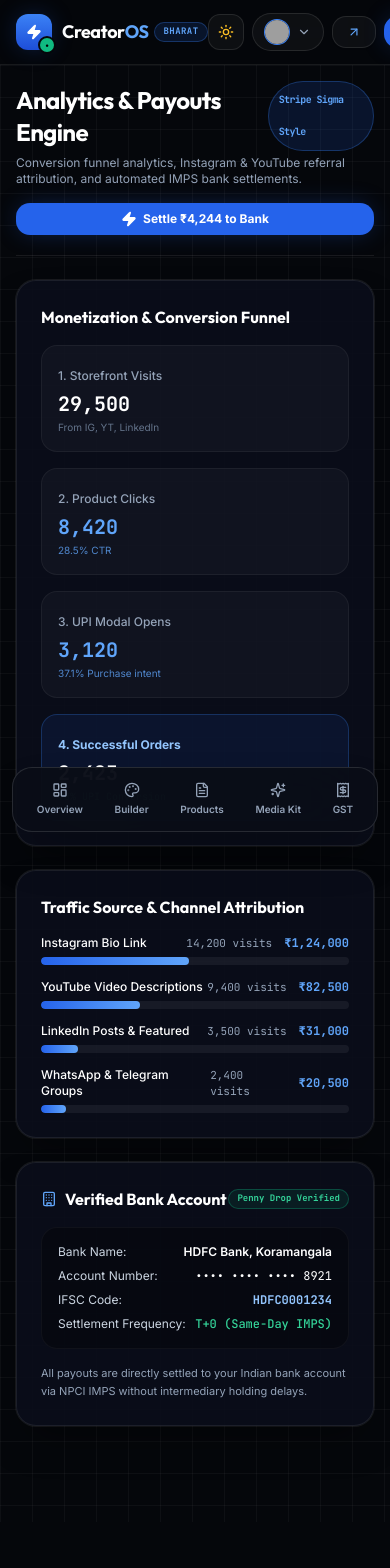
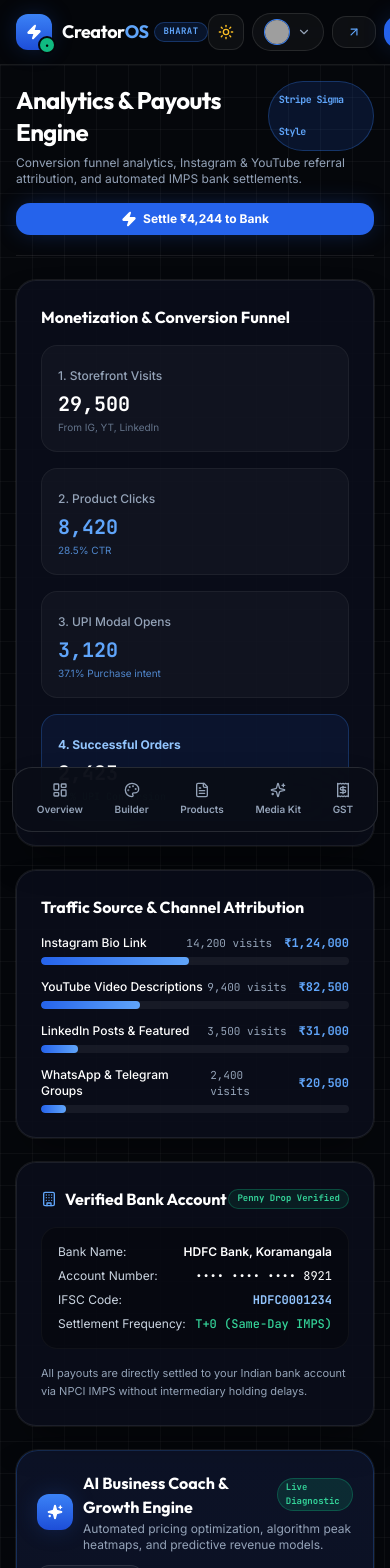
Before and after one commit to Khushiatgithub/CreatorOS-Bharat, a Next.js app: page /dashboard/analytics in a window 390 px wide. Shown: the top 1568 px of the page. Before the commit the page ends 1522 px from the top, so only its background shows below. Built offline with nearby package versions, Linux system fonts and the light colour scheme; grey boxes are pictures that could not be loaded.

Commit message:
Embed AI Business Coach into Analytics & Payouts Engine and refine responsive growth levers

```diff
--- a/src/app/dashboard/analytics/page.tsx
+++ b/src/app/dashboard/analytics/page.tsx
@@ -13,6 +13,8 @@
   ShieldCheck,
   Building
 } from 'lucide-react';
+import { formatINR, formatINRDecimal } from '@/lib/gst';
+import AIBusinessCoachWidget from '@/components/dashboard/AIBusinessCoach';
 import {
   AnimatedCounter,
   RippleButton,
@@ -74,7 +76,7 @@
           >
             <CheckCircle2 className="h-5 w-5 text-emerald-400 shrink-0" />
             <span>
-              Instant IMPS Settlement of ₹{totalGMV.toFixed(2)} dispatched to {activeCreator?.bankAccount.bankName} (IFSC: {activeCreator?.bankAccount.ifsc}).
+              Instant IMPS Settlement of ₹{formatINRDecimal(totalGMV)} dispatched to {activeCreator?.bankAccount.bankName} (IFSC: {activeCreator?.bankAccount.ifsc}).
             </span>
           </motion.div>
         )}
@@ -194,6 +196,9 @@
 
         </div>
 
+        {/* AI BUSINESS COACH & GROWTH ENGINE */}
+        <AIBusinessCoachWidget />
+
       </div>
     </PageTransition>
   );
```
